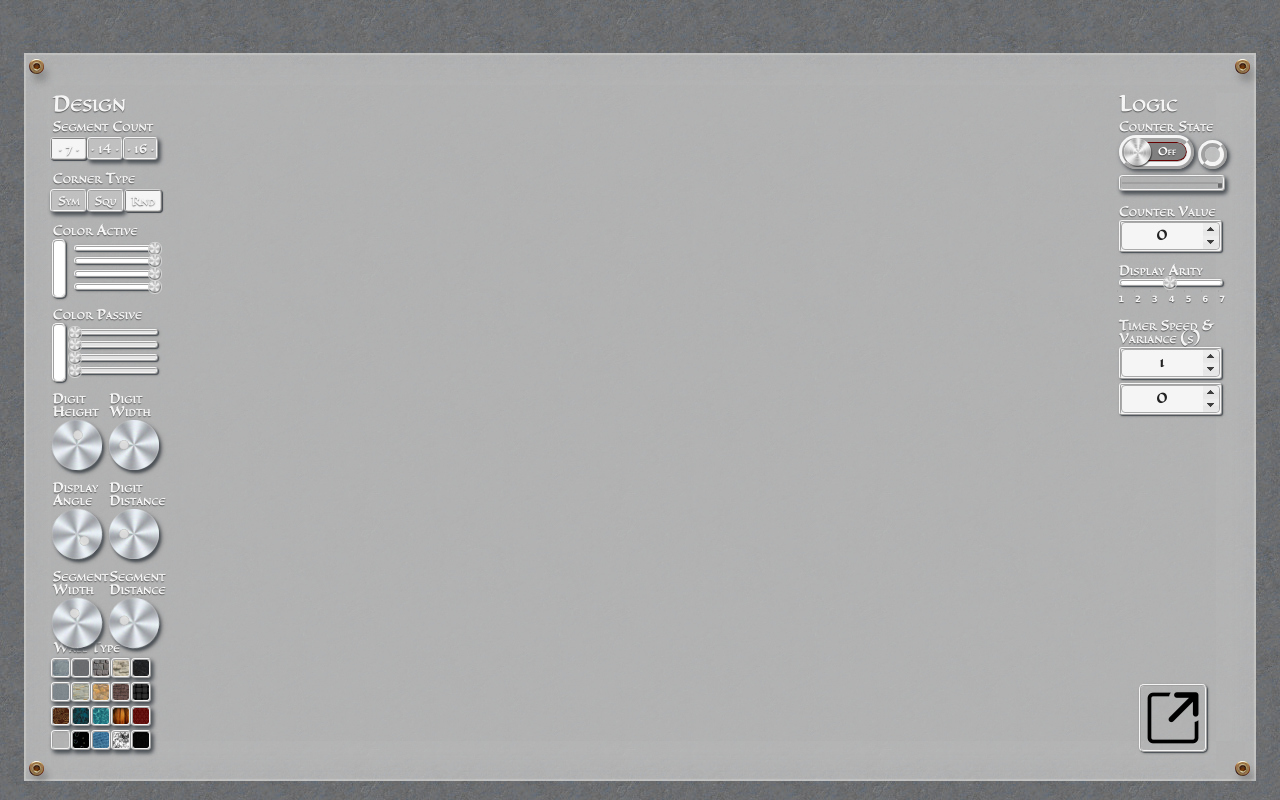
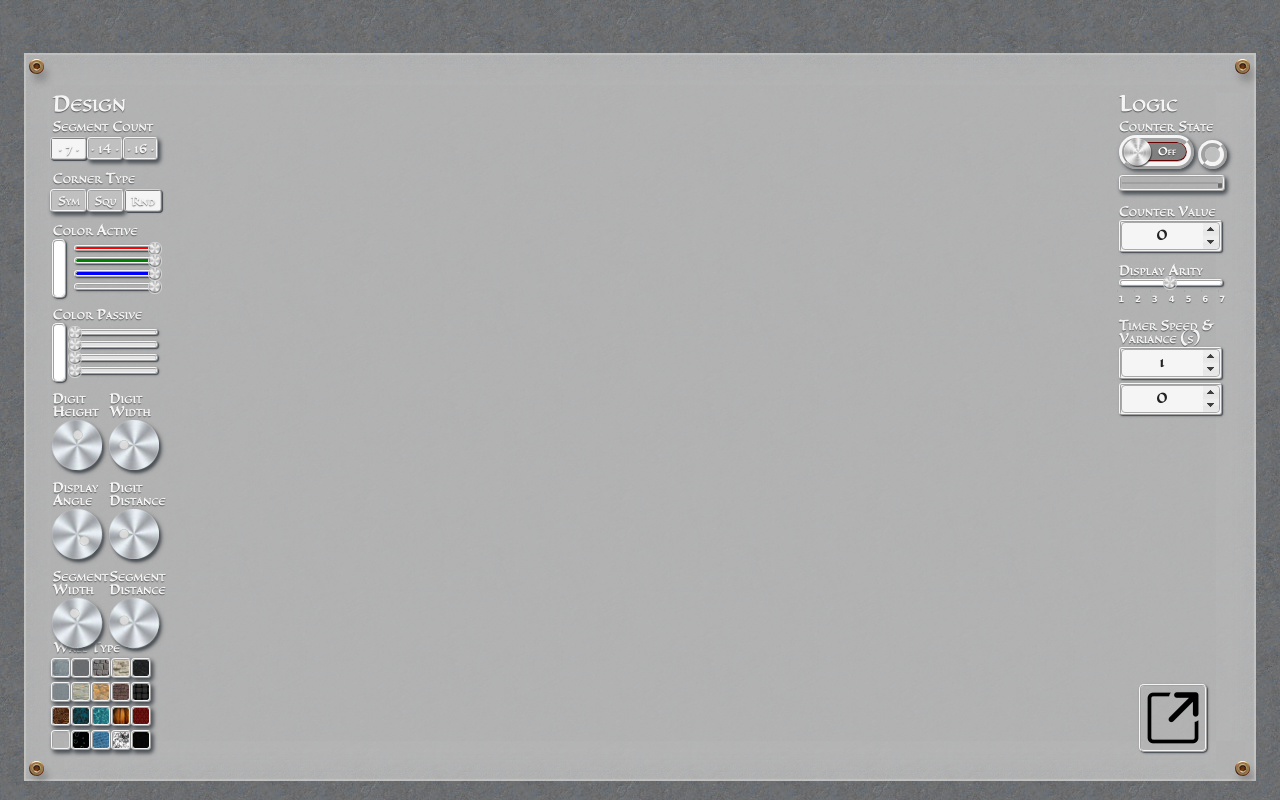
Before and after one commit to arkascha/queueue-counter, a plain HTML site: page index.html in a window 1280 px wide. Drawn offline with Linux system fonts and the light colour scheme.

Commit message:
Fixed background color of slider bars in color choosers.

```diff
--- a/assets/control.css
+++ b/assets/control.css
@@ -245,7 +245,7 @@
 
 /* color choosers */
 .controls .control.color { display: block; }
-.controls .control.color .color-channel .hotspot       { margin: 6px 0 0; }
+.controls .control.color .color-channel .hotspot       { margin: 6px 0 0; background: none; }
 .controls .control.color .color-channel-red .hotspot   { background-color: red;   }
 .controls .control.color .color-channel-green .hotspot { background-color: green; }
 .controls .control.color .color-channel-blue .hotspot  { background-color: blue;  }
```
